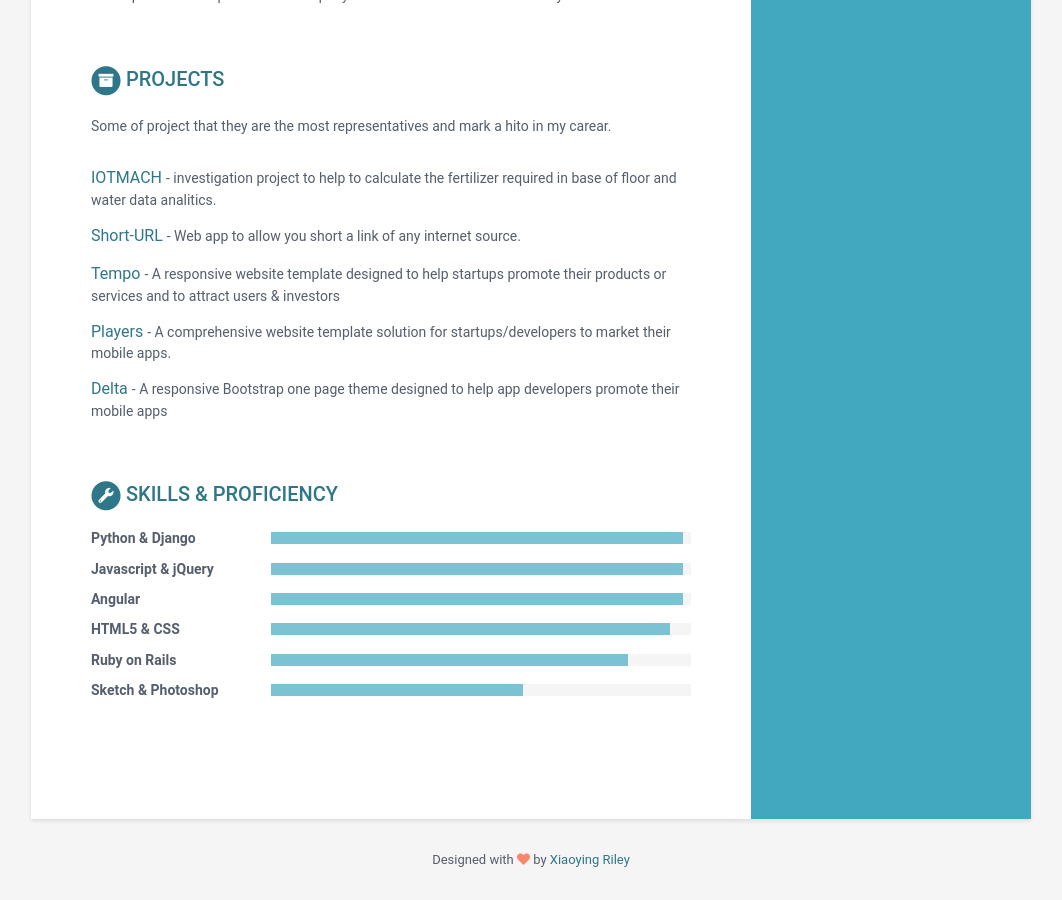
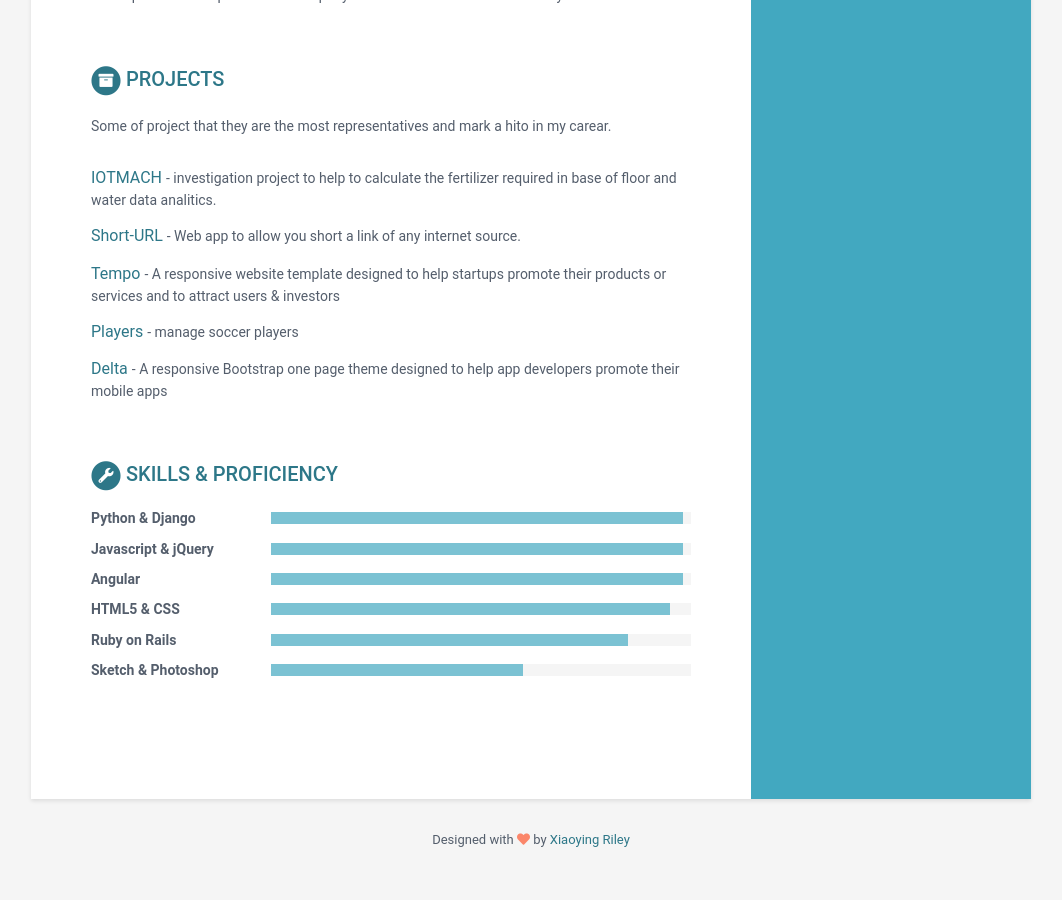
Before and after one commit to elcordova/caring-europa-fe48a, a Jekyll site: the page built from index.html, in a window 1280 px wide and 900 px high, scrolled down 1103 px. Shown: the whole window, without its empty margins (109-1171 px from the left). Built offline with Jekyll 4.4.1, drawn with Linux system fonts in a browser that asks for light colours.

Commit message:
data.yml: changed

```diff
--- a/_data/data.yml
+++ b/_data/data.yml
@@ -103,8 +103,7 @@ projects:
     - title: Players
       link: '#'
       tagline: >-
-        A comprehensive website template solution for startups/developers to
-        market their mobile apps.
+        manage soccer players
     - title: Delta
       link: '#'
       tagline: >-
```
